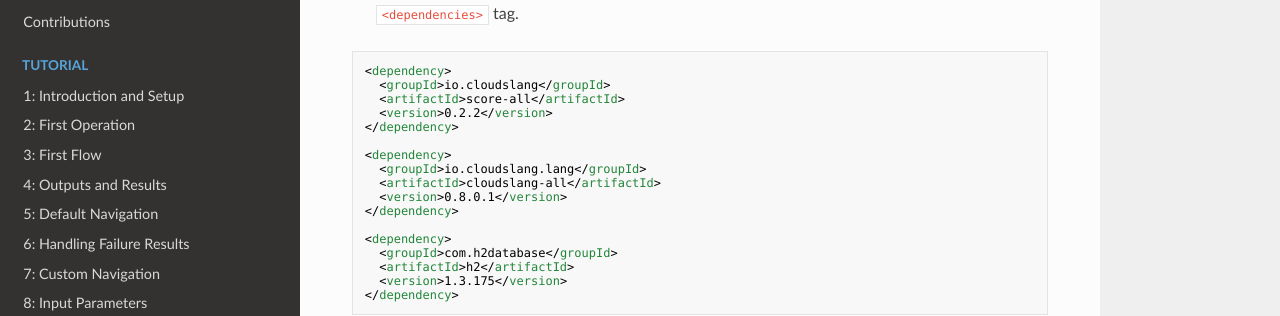
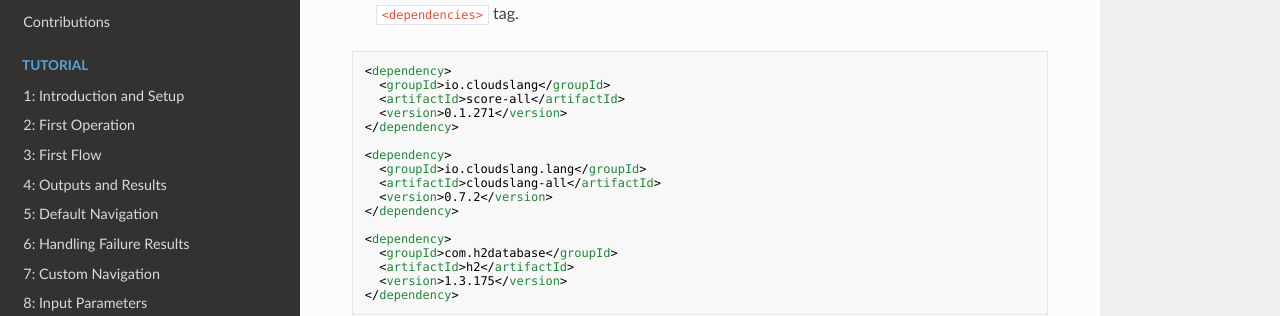
Before and after one commit to CloudSlang/docs, an MkDocs documentation site: the page built from docs/developer_cloudslang.md, in a window 1280 px wide and 900 px high. Shown: the part 334-650 px from the top of the window. Built offline with MkDocs 1.6.1, drawn with Linux system fonts in a browser that asks for light colours; nearby versions of some CDN libraries; old or Windows-style settings are respelled for this version of MkDocs.

Commit message:
Update developer_cloudslang.md

```diff
--- a/docs/developer_cloudslang.md
+++ b/docs/developer_cloudslang.md
@@ -9,13 +9,13 @@
 <dependency>
   <groupId>io.cloudslang</groupId>
   <artifactId>score-all</artifactId>
-  <version>0.2.2</version>
+  <version>0.1.271</version>
 </dependency>
 
 <dependency>
   <groupId>io.cloudslang.lang</groupId>
   <artifactId>cloudslang-all</artifactId>
-  <version>0.8.0.1</version>
+  <version>0.7.2</version>
 </dependency>
 
 <dependency>
```
